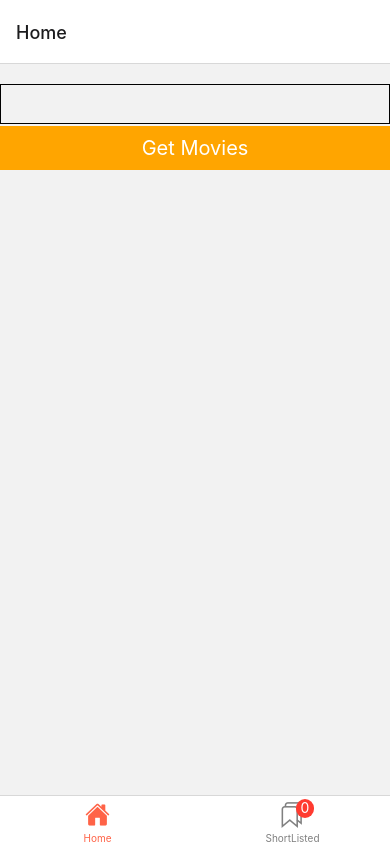
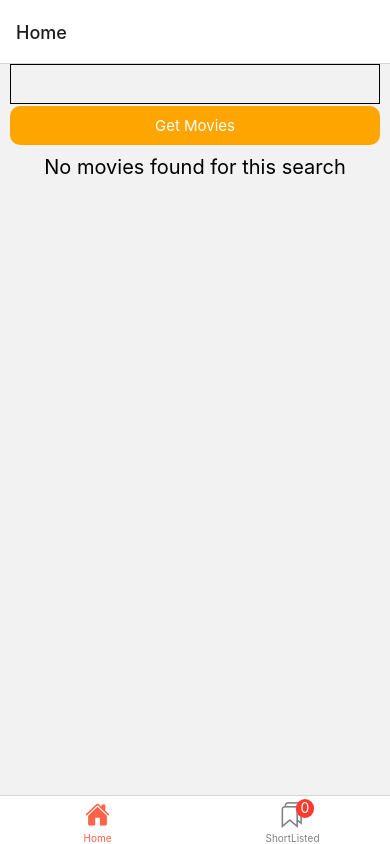
Before and after one commit to abhidatta0/MovieAlmanacReactnativeApp, a React Native app: screen / in a window 390 px wide. Built offline with nearby package versions, Linux system fonts and the light colour scheme.

Commit message:
beautified UI

```diff
--- a/src/components/MovieCard.tsx
+++ b/src/components/MovieCard.tsx
@@ -11,7 +11,7 @@ const MovieCard = ({movie, onShortlistButtonPress}:Props)=>{
    return (
     <View style={styles.movieCard}>
       <Image source={{uri: movie.Poster}} style={styles.img} resizeMode="cover"/>
-      <Text>{movie.Title}</Text>
+      <Text style={styles.title} numberOfLines={2}>{movie.Title}</Text>
       <Text>Year of Release: {movie.Year}</Text>
       {onShortlistButtonPress
         &&
@@ -30,13 +30,18 @@ export default MovieCard;
 const styles = StyleSheet.create({
     movieCard:{
         flex: 1,
-        maxHeight: 300,
+        maxHeight: 500,
         borderWidth: 1,
         width: '50%',
         padding: 10,
     },
-    img:{width: '80%', height: '80%'},
+    title:{
+      fontWeight: '400',
+      fontSize: 20,
+    },
+    img:{width: '100%', height: '80%'},
     shortListBtn:{
+      marginTop: 5,
       alignItems: 'center',
       borderWidth: 1,
       borderColor: 'orange',
--- a/src/screens/Home.tsx
+++ b/src/screens/Home.tsx
@@ -3,6 +3,7 @@ import { View, TextInput, StyleSheet,
     FlatList,
     TouchableOpacity,
     Text,
+    Keyboard,
 } from 'react-native';
 import {useState} from 'react';
 import { MovieType } from '../types/movie';
@@ -14,14 +15,19 @@ const Home = ()=>{
     const [searchText, setSearchText] = useState('');
 
     const [searchResults, setSearchResults] = useState<MovieType[]>([]);
-    console.log(searchText);
-    console.log({searchResults});
 
     const handleSubmit = async ()=>{
+        setSearchText('');
+        Keyboard.dismiss();
         try{
-            const response = await fetch('https://www.omdbapi.com/?apikey=4dad5ea8&type=movie&s=guardian');
+            const response = await fetch(`https://www.omdbapi.com/?apikey=4dad5ea8&type=movie&s=${searchText}`);
             const data = await response.json();
+            if(data.Response === 'True'){
             setSearchResults(data.Search);
+            }
+            else{
+            setSearchResults([]);
+            }
         }catch(e){
             showErrorAlert();
             console.log(e);
@@ -44,7 +50,7 @@ const Home = ()=>{
     }
 
     return (
-            <View  style={styles.flatList}>
+            <View  style={styles.container}>
                 <TextInput
                 style={styles.textInput}
                 value={searchText}
@@ -53,14 +59,18 @@ const Home = ()=>{
                 <TouchableOpacity style={styles.button} onPress={handleSubmit}>
                     <Text style={styles.submitBtnText}>Get Movies</Text>
                 </TouchableOpacity>
-                <FlatList
+                {
+                  searchResults.length === 0 ?
+                  <Text style={styles.notFoundText}>No movies found for this search</Text>
+                : (<FlatList
               data={searchResults}
               renderItem={({item})=>(
                 <MovieCard movie={item} onShortlistButtonPress={()=> onShortlistButtonPress(item)}/>
               )}
               numColumns={2}
               contentContainerStyle={styles.flatList}
-            />
+            />)
+              }
             </View>
     )
 }
@@ -69,7 +79,7 @@ const styles = StyleSheet.create({
    container:{
     flex: 1,
     paddingHorizontal: 10,
-    paddingVertical: 20
+    paddingBottom: 20
    },
    textInput: {
     height: 40,
@@ -80,11 +90,17 @@ const styles = StyleSheet.create({
     backgroundColor: 'orange',
     padding: 10,
     alignItems:'center',
+    borderRadius: 10,
    },
    submitBtnText:{
     color: '#fff',
-    fontSize: 20
+    fontSize: 15
    },
-   flatList:{marginVertical: 20, paddingBottom: 50 }
+   notFoundText:{
+    fontSize: 20,
+    textAlign: 'center',
+    marginTop: 10,
+   },
+   flatList:{marginVertical: 20, paddingBottom: 50, justifyContent:'space-around'}
 })
 export default Home;
```
